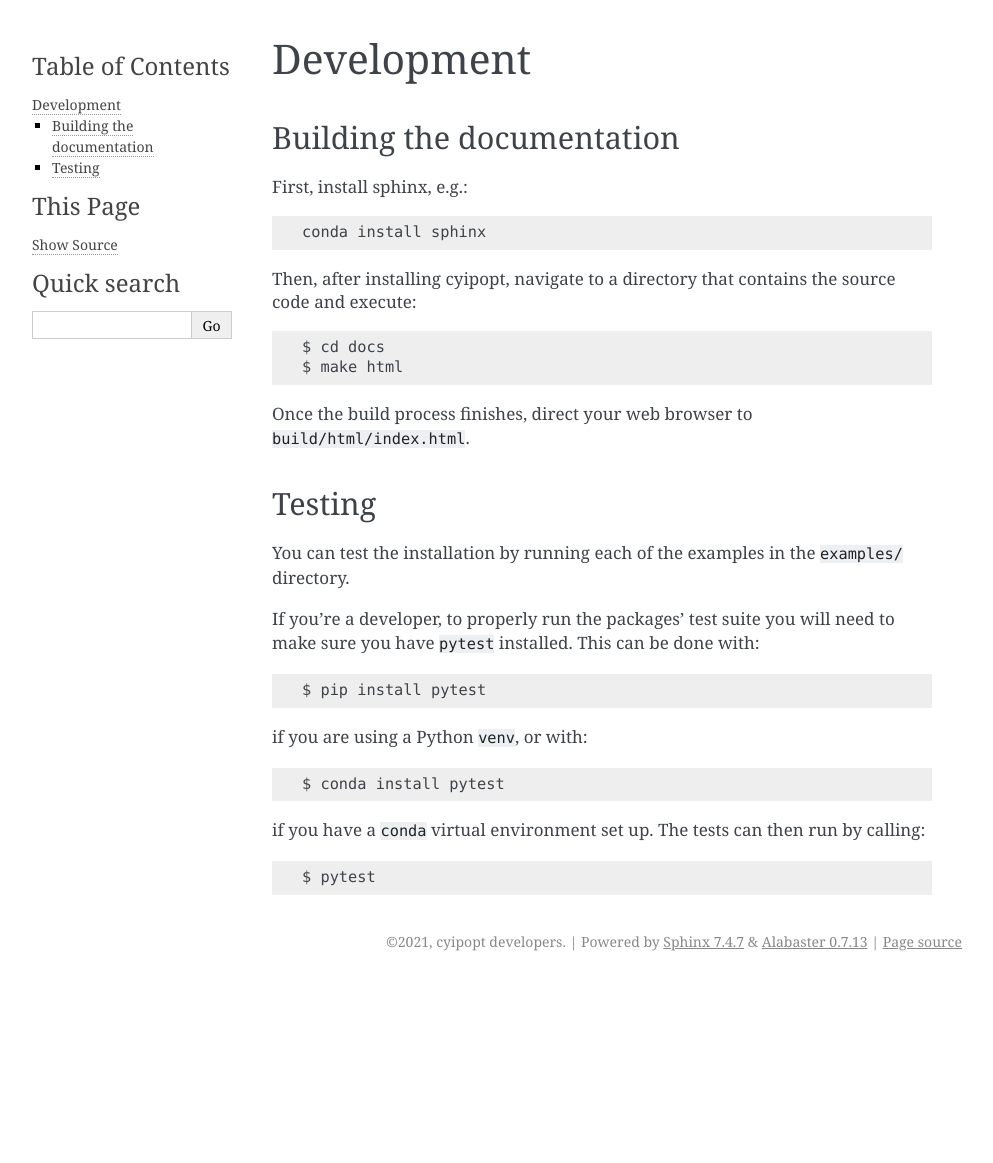
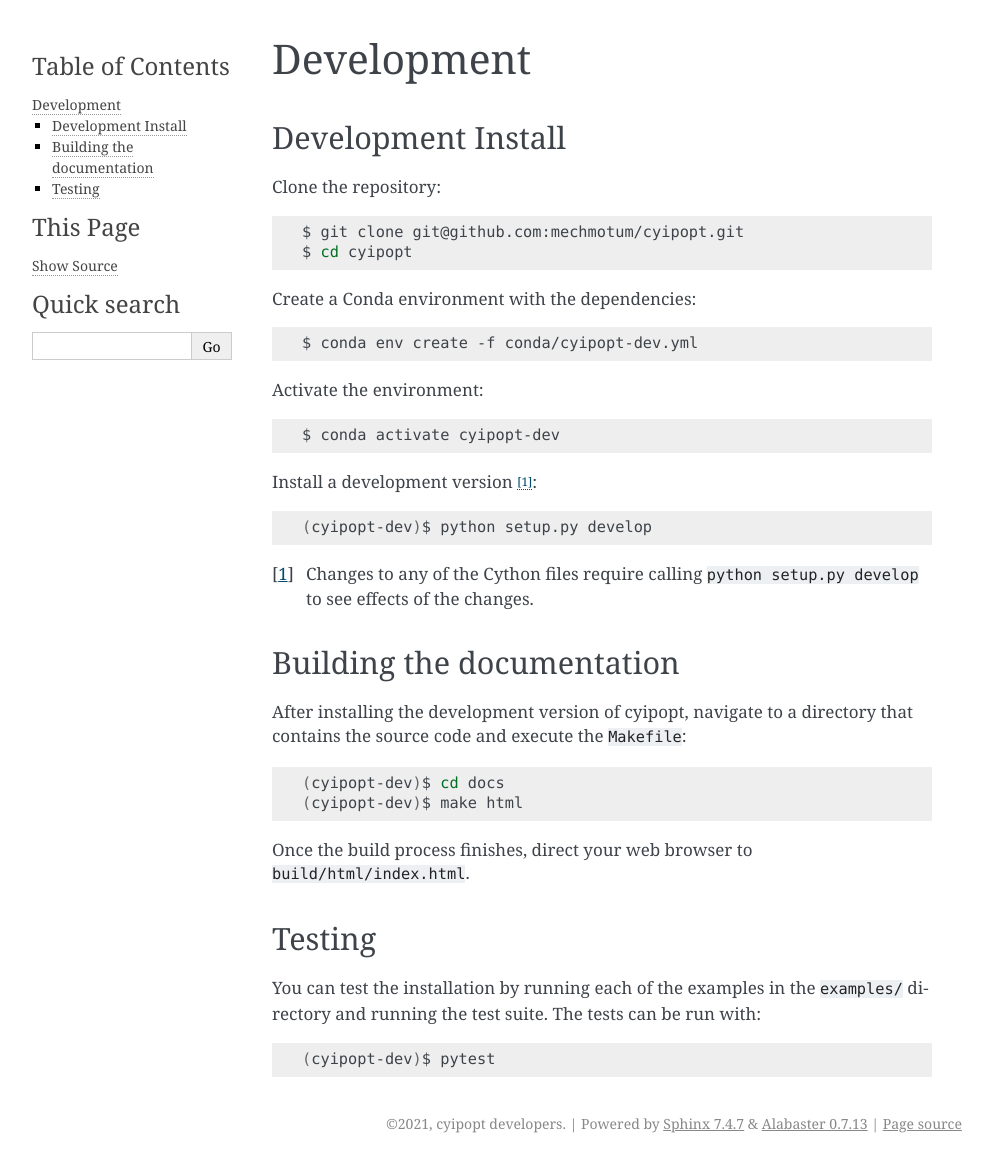
Before and after one commit to mechmotum/cyipopt, a Sphinx documentation site: the page built from docs/source/development.rst, in a window 1280 px wide. Shown: the whole page, without its empty margins (148-1141 px from the left). Built offline with Sphinx 7.4.7, drawn with Linux system fonts in a browser that asks for light colours; before the commit the page ends 981 px from its top, so only the background shows below that.

Commit message:
Added development install instructions; oriented development docs to conda environment.

```diff
--- a/docs/source/development.rst
+++ b/docs/source/development.rst
@@ -1,19 +1,40 @@
+.. highlight:: sh
+
 ===========
 Development
 ===========
 
+Development Install
+===================
+
+Clone the repository::
+
+   $ git clone git@github.com:mechmotum/cyipopt.git
+   $ cd cyipopt
+
+Create a Conda environment with the dependencies::
+
+   $ conda env create -f conda/cyipopt-dev.yml
+
+Activate the environment::
+
+   $ conda activate cyipopt-dev
+
+Install a development version [1]_::
+
+   (cyipopt-dev)$ python setup.py develop
+
+.. [1] Changes to any of the Cython files require calling ``python setup.py
+   develop`` to see effects of the changes.
+
 Building the documentation
 ==========================
 
-First, install sphinx, e.g.::
+After installing the development version of cyipopt, navigate to a directory
+that contains the source code and execute the ``Makefile``::
 
-   conda install sphinx
-
-Then, after installing cyipopt, navigate to a directory that contains the
-source code and execute::
-
-   $ cd docs
-   $ make html
+   (cyipopt-dev)$ cd docs
+   (cyipopt-dev)$ make html
 
 Once the build process finishes, direct your web browser to
 ``build/html/index.html``.
@@ -21,16 +42,7 @@ Once the build process finishes, direct your web browser to
 Testing
 =======
 
-You can test the installation by running each of the examples in the ``examples/`` directory.
+You can test the installation by running each of the examples in the
+``examples/`` directory and running the test suite. The tests can be run with::
 
-If you're a developer, to properly run the packages' test suite you will need to make sure you have ``pytest`` installed. This can be done with::
-
-    $ pip install pytest
-
-if you are using a Python ``venv``, or with::
-
-    $ conda install pytest
-
-if you have a ``conda`` virtual environment set up. The tests can then run by calling::
-
-    $ pytest
+    (cyipopt-dev)$ pytest
```
